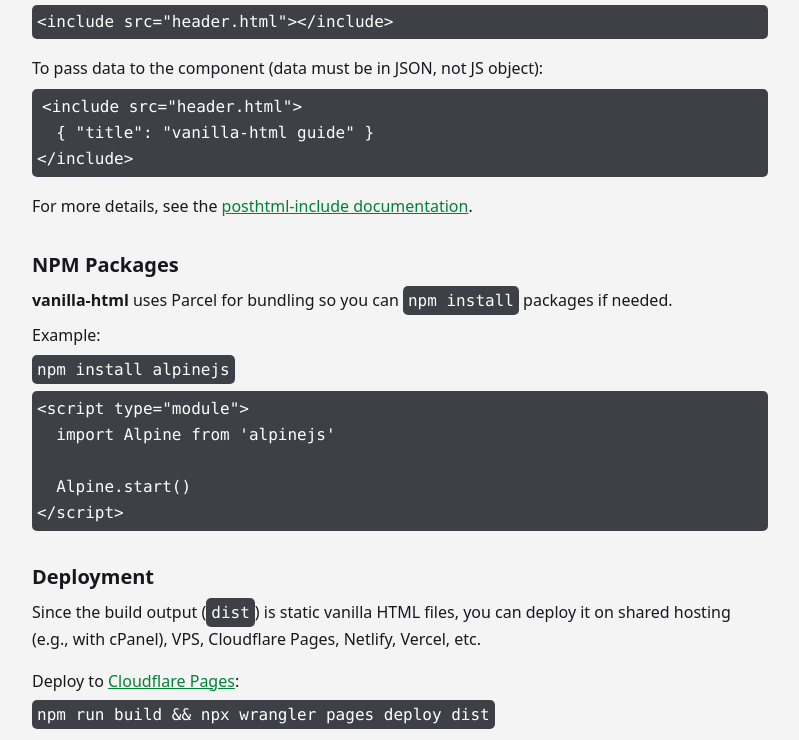
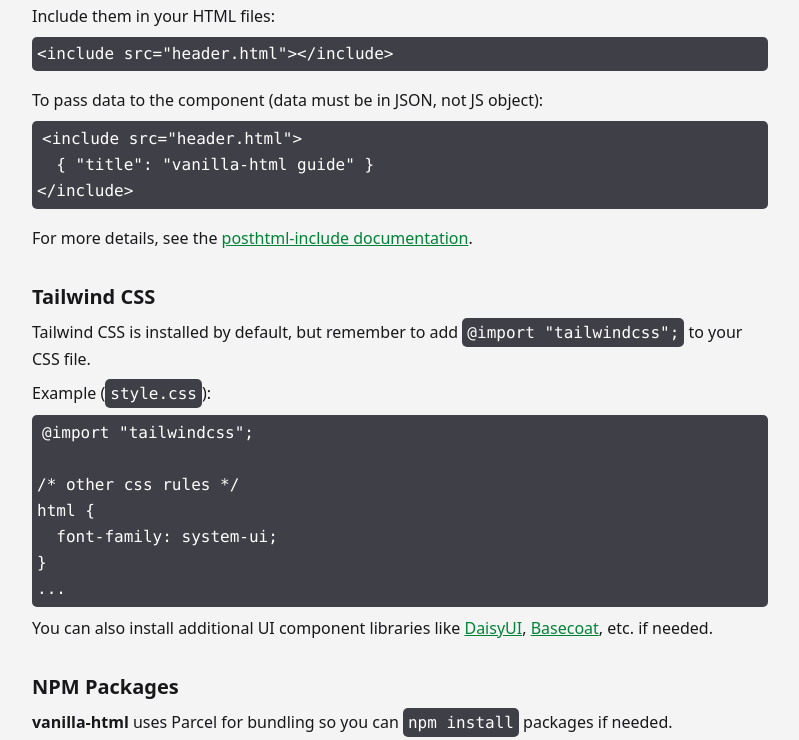
Before and after one commit to ducbao414/vanilla-html, a website built with Parcel: page src/docs.html in a window 1280 px wide. Shown: the part 2044-2784 px from the top of the page, without its empty margins (240-1039 px from the left). Built offline with nearby package versions, Linux system fonts and the light colour scheme.

Commit message:
docs: tailwind css

```diff
--- a/src/docs.html
+++ b/src/docs.html
@@ -45,6 +45,7 @@
       <li><a href="#file-paths">File Paths</a></li>
       <li><a href="#public-folder">Public Folder</a></li>
       <li><a href="#html-components">HTML Components / Partials</a></li>
+      <li><a href="#tailwind-css">Tailwind CSS</a></li>
       <li><a href="#npm-packages">NPM Packages</a></li>
       <li><a href="#deployment">Deployment</a></li>
     </ul>
@@ -132,6 +133,19 @@
         target="_blank">posthtml-include
         documentation</a>.</p>
 
+    <h2 id="tailwind-css" class="text-xl font-bold mt-8">Tailwind CSS</h2>
+    <p class="my-2 leading-relaxed">Tailwind CSS is installed by default, but remember to add <code>@import "tailwindcss";</code> to your CSS file.</p>
+    <p class="my-2 leading-relaxed">Example (<code>style.css</code>):</p>
+    <pre class="my-2 leading-relaxed"><code class="language-css">@import "tailwindcss";
+
+/* other css rules */
+html {
+  font-family: system-ui;
+}
+...</code></pre>
+    <p class="my-2 leading-relaxed">You can also install additional UI component libraries like <a href="https://daisyui.com/docs/install/">DaisyUI</a>, <a href="https://basecoatui.com/installation/#install-npm">Basecoat</a>, etc. if needed.</p>
+
+
     <h2 id="npm-packages" class="text-xl font-bold mt-8">NPM Packages</h2>
 
     <p class="my-2 leading-relaxed"><strong>vanilla-html</strong> uses Parcel for bundling so you can <code>npm install</code> packages if needed.</p>
--- a/src/style.css
+++ b/src/style.css
@@ -2,8 +2,6 @@
 
 html {
   font-family: system-ui;
-  width: 100%;
-  height: 100%;
 }
 
 code {
```
